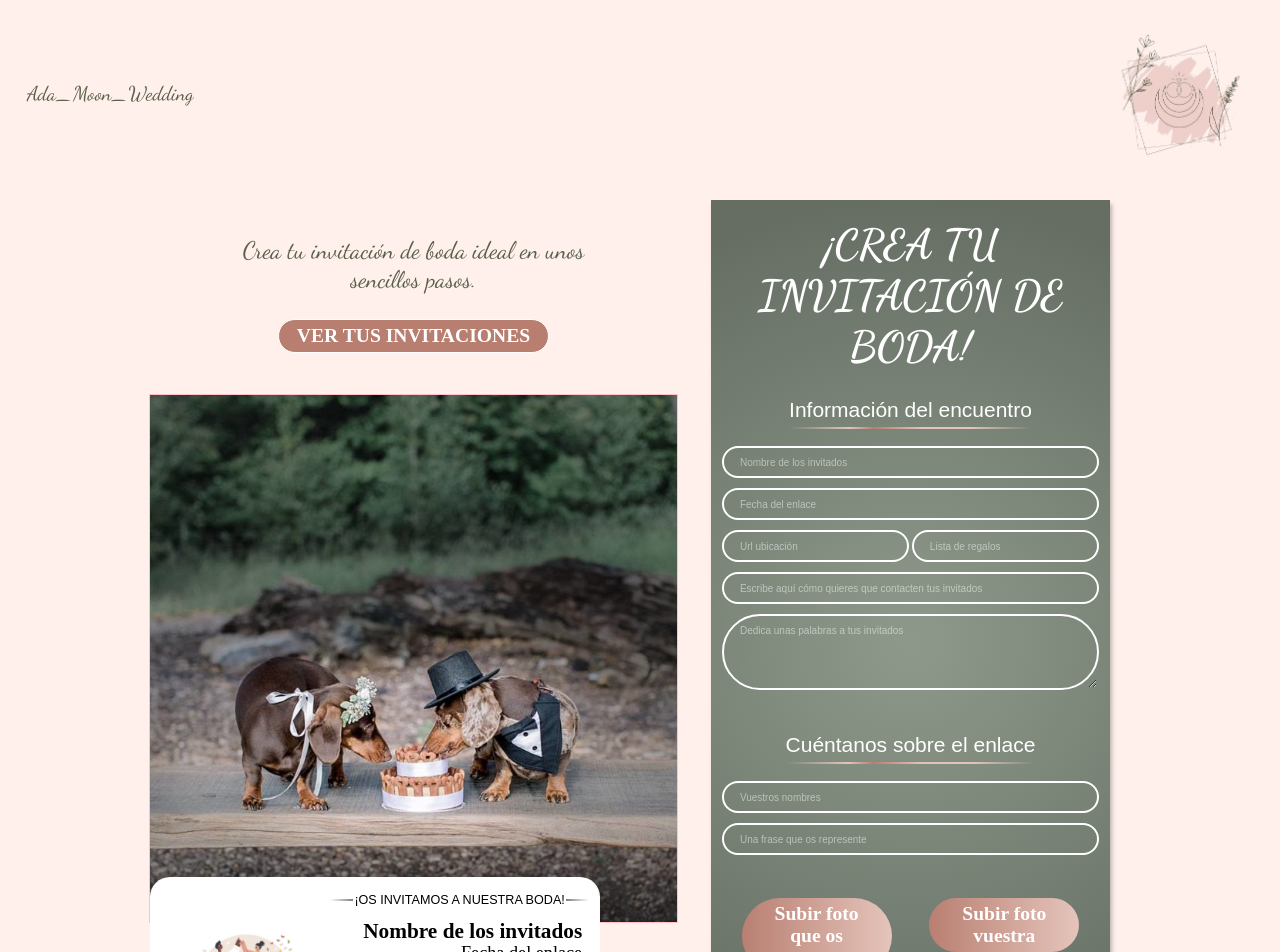
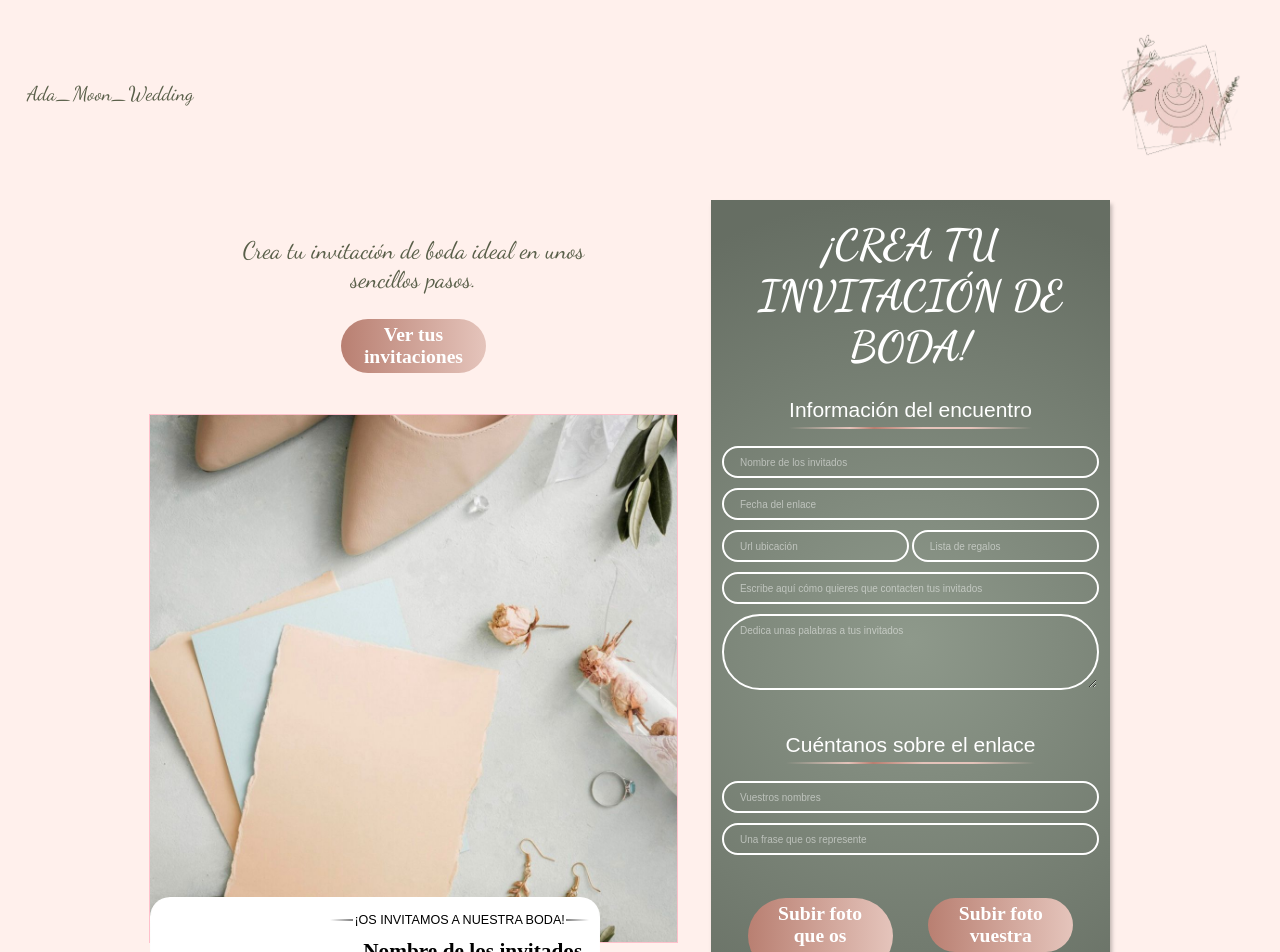
Before and after one commit to Raquelcb24/project-promo-X-module-3-team-3, a React (Vite) app: page /#/main in a window 1280 px wide. Shown: the top 952 px of the page. Built offline with nearby package versions, Linux system fonts and the light colour scheme.

Commit message:
final commit

```diff
--- a/src/components/Button.jsx
+++ b/src/components/Button.jsx
@@ -61,7 +61,7 @@ function Button({ updateAvatar, labelText, id}) {
 
   return (
     <div>
-        <label htmlFor={id} className="button">{labelText}</label>
+        <label htmlFor={id} className="button--large">{labelText}</label>
         <input className="addForm__hidden" type="file" name={id}  id={id} onChange={uploadImage}  ref={myFileField}/>
     </div>
   )
--- a/src/components/Card.jsx
+++ b/src/components/Card.jsx
@@ -1,5 +1,5 @@
 
-import proyect from '/images/perretes1.jpeg';
+import proyect from '/images/example.jpg';
 import autor from '/images/avatar2.jpeg';
 
 
--- a/src/components/Preview.jsx
+++ b/src/components/Preview.jsx
@@ -7,7 +7,7 @@ function Preview({formData}) {
     <section className="hero">
       {/* <h2 className="title">Ada_Moon_Wedding</h2> */}
       <p className="hero__text">Crea tu invitación de boda ideal en unos sencillos pasos.</p>
-      <a className="button--link" href="./">Ver tus invitaciones</a>
+      <a className="button--large" href="./">Ver tus invitaciones</a>
     </section>
         <Card formData={formData} />
     </div>
--- a/src/styles/App.scss
+++ b/src/styles/App.scss
@@ -142,7 +142,7 @@
     aspect-ratio: 1 / 1;
     outline: solid 1px pink;
 
-    // background-image: url('../images/perretes1.jpeg');
+
     background-position: top center;
     background-size: cover;
   }
```
